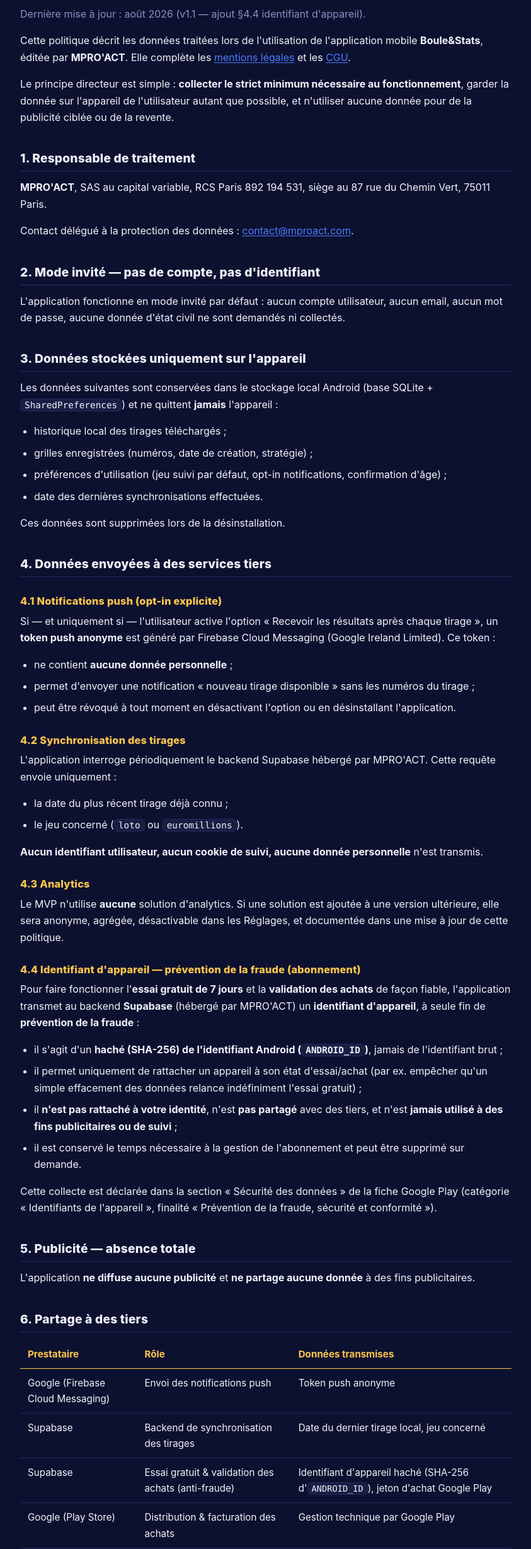
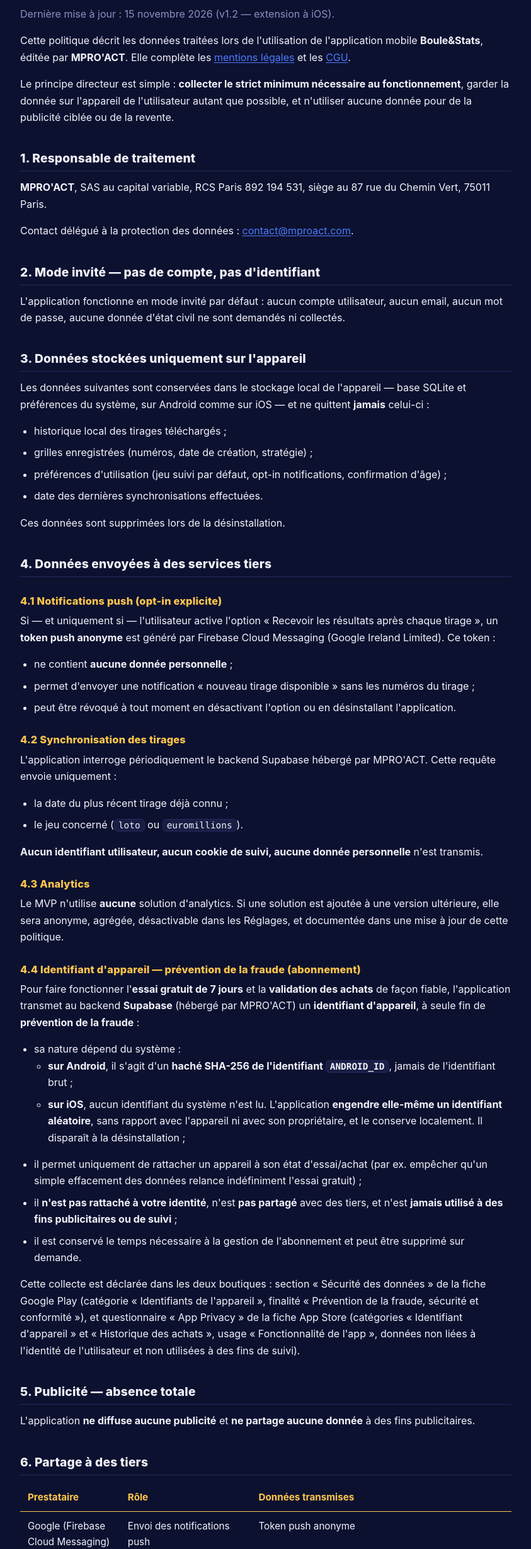
Before and after one commit to HousM/boule-et-stats-legal, a plain HTML site: page privacy.html in a window 1280 px wide. Shown: the part 159-2618 px from the top of the page at 63% size, without its empty margins (218-1061 px from the left). Drawn offline with Linux system fonts and the light colour scheme.

Commit message:
Politique de confidentialité v1.2 : l'app n'est plus seulement Android
Elle est en vérification sur l'App Store depuis ce matin, et c'est cette
page-ci que l'examinateur ouvre. Elle décrivait un fonctionnement purement
Android, alors qu'on vient de déclarer à Apple, dans le questionnaire App
Privacy, un identifiant d'appareil et un historique d'achat. Annoncer à une
boutique une collecte que la politique publiée ignore est l'incohérence type
qui se solde par un rejet.

Le point délicat est le §4.4. Sur iPhone, la clé n'est PAS un ANDROID_ID
haché : device_identity.dart retombe sur l'UUID aléatoire local, ANDROID_ID
n'existant pas. Écrire « identifiant Android » aurait été faux ; écrire
« identifiant d'appareil » sans préciser aurait été vague au regard du RGPD.
Le paragraphe distingue donc explicitement les deux systèmes, et dit pour
iOS ce qui est vrai et plus favorable à l'utilisateur : aucun identifiant du
système n'est lu, l'app engendre le sien.

C'est aussi, en creux, la raison pour laquelle l'essai se relance après
réinstallation sur iOS — limite assumée en attendant DeviceCheck.

Apple rejoint Google dans le tableau §6 des destinataires, avec la précision
que l'app ne reçoit jamais les moyens de paiement. Les mentions de stockage
local (§3) et de sécurité (§9) ne nomment plus un seul système.

Co-Authored-By: Claude Opus 5 <noreply@anthropic.com>
Claude-Session: https://claude.ai/code/session_014jvDHuUyBu3tzdbS4fmx8G

```diff
--- a/privacy.html
+++ b/privacy.html
@@ -19,7 +19,7 @@
 </div>
     <header>
       <h1>Politique de confidentialité — Boule&amp;Stats</h1>
-      <p>Dernière mise à jour&nbsp;: août 2026 (v1.1 — ajout §4.4 identifiant d'appareil).</p>
+      <p>Dernière mise à jour&nbsp;: 15 novembre 2026 (v1.2 — extension à iOS).</p>
     </header>
 
     <p>
@@ -54,9 +54,9 @@
 
     <h2>3. Données stockées uniquement sur l'appareil</h2>
     <p>
-      Les données suivantes sont conservées dans le stockage local Android
-      (base SQLite + <code>SharedPreferences</code>) et ne quittent
-      <strong>jamais</strong> l'appareil&nbsp;:
+      Les données suivantes sont conservées dans le stockage local de
+      l'appareil — base SQLite et préférences du système, sur Android comme
+      sur iOS — et ne quittent <strong>jamais</strong> celui-ci&nbsp;:
     </p>
     <ul>
       <li>historique local des tirages téléchargés&nbsp;;</li>
@@ -116,8 +116,18 @@
       <strong>prévention de la fraude</strong> :
     </p>
     <ul>
-      <li>il s'agit d'un <strong>haché (SHA-256) de l'identifiant Android
-        (<code>ANDROID_ID</code>)</strong>, jamais de l'identifiant brut&nbsp;;</li>
+      <li>sa nature dépend du système&nbsp;:
+        <ul>
+          <li><strong>sur Android</strong>, il s'agit d'un <strong>haché
+            SHA-256 de l'identifiant <code>ANDROID_ID</code></strong>, jamais
+            de l'identifiant brut&nbsp;;</li>
+          <li><strong>sur iOS</strong>, aucun identifiant du système n'est
+            lu. L'application <strong>engendre elle-même un identifiant
+            aléatoire</strong>, sans rapport avec l'appareil ni avec son
+            propriétaire, et le conserve localement. Il disparaît à la
+            désinstallation&nbsp;;</li>
+        </ul>
+      </li>
       <li>il permet uniquement de rattacher un appareil à son état
         d'essai/achat (par ex. empêcher qu'un simple effacement des données
         relance indéfiniment l'essai gratuit)&nbsp;;</li>
@@ -128,9 +138,15 @@
         peut être supprimé sur demande.</li>
     </ul>
     <p>
-      Cette collecte est déclarée dans la section « Sécurité des données » de
-      la fiche Google Play (catégorie « Identifiants de l'appareil », finalité
-      « Prévention de la fraude, sécurité et conformité »).
+      Cette collecte est déclarée dans les deux boutiques&nbsp;: section
+      «&nbsp;Sécurité des données&nbsp;» de la fiche Google Play (catégorie
+      «&nbsp;Identifiants de l'appareil&nbsp;», finalité «&nbsp;Prévention de
+      la fraude, sécurité et conformité&nbsp;»), et questionnaire
+      «&nbsp;App Privacy&nbsp;» de la fiche App Store (catégories
+      «&nbsp;Identifiant d'appareil&nbsp;» et «&nbsp;Historique des
+      achats&nbsp;», usage «&nbsp;Fonctionnalité de l'app&nbsp;», données non
+      liées à l'identité de l'utilisateur et non utilisées à des fins de
+      suivi).
     </p>
 
     <h2>5. Publicité — absence totale</h2>
@@ -160,12 +176,17 @@
         <tr>
           <td>Supabase</td>
           <td>Essai gratuit &amp; validation des achats (anti-fraude)</td>
-          <td>Identifiant d'appareil haché (SHA-256 d'<code>ANDROID_ID</code>), jeton d'achat Google Play</td>
+          <td>Identifiant d'appareil (haché SHA-256 d'<code>ANDROID_ID</code> sur Android, identifiant aléatoire engendré par l'app sur iOS), justificatif d'achat de la boutique</td>
         </tr>
         <tr>
           <td>Google (Play Store)</td>
-          <td>Distribution &amp; facturation des achats</td>
+          <td>Distribution &amp; facturation des achats sur Android</td>
           <td>Gestion technique par Google Play</td>
+        </tr>
+        <tr>
+          <td>Apple (App Store)</td>
+          <td>Distribution &amp; facturation des achats sur iOS</td>
+          <td>Gestion technique par Apple&nbsp;; l'application ne reçoit jamais vos moyens de paiement</td>
         </tr>
       </tbody>
     </table>
@@ -209,8 +230,9 @@
     <h2>9. Sécurité</h2>
     <p>
       Les communications entre l'application et le backend sont
-      <strong>chiffrées en HTTPS/TLS</strong>. Le stockage local Android
-      est protégé par le sandboxing standard du système d'exploitation.
+      <strong>chiffrées en HTTPS/TLS</strong>. Le stockage local est protégé
+      par le cloisonnement standard du système d'exploitation, sur Android
+      comme sur iOS.
     </p>
 
     <h2>10. Modifications</h2>
```
